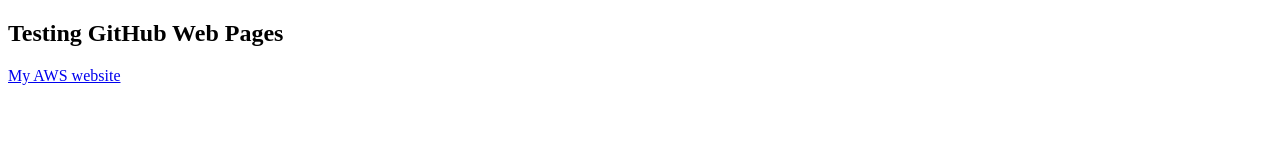
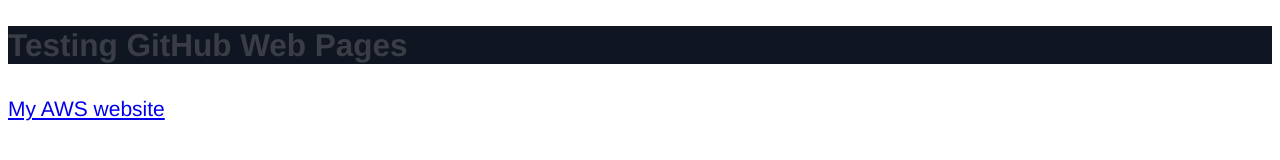
Before and after one commit to struckm/struckm.github.io, a plain HTML site: page index.html in a window 1280 px wide. Drawn offline with Linux system fonts and the light colour scheme.

Commit message:
separating out the styles

```diff
--- /dev/null
+++ b/css/main.css
@@ -0,0 +1,12 @@
+html body {
+    color: #3a3d45;
+    background-color: #fff;
+    font-family: "Helvetica Neue", Helvetica, Arial, sans-serif;
+    font-size: 21px;
+    font-weight: 200;
+    line-height: 38px;
+}
+
+#header {
+    background-color: #0f1621;
+}
--- a/index.html
+++ b/index.html
@@ -3,6 +3,7 @@
     <head>
         <meta charset="utf-8">
         <meta name="viewport" content="width=device-width, initial-scale=1">
+        <link type="text/css" href="/css/main.css" media="all" rel="stylesheet">
         <title>Home Page</title>
     </head>
     <body>
```
